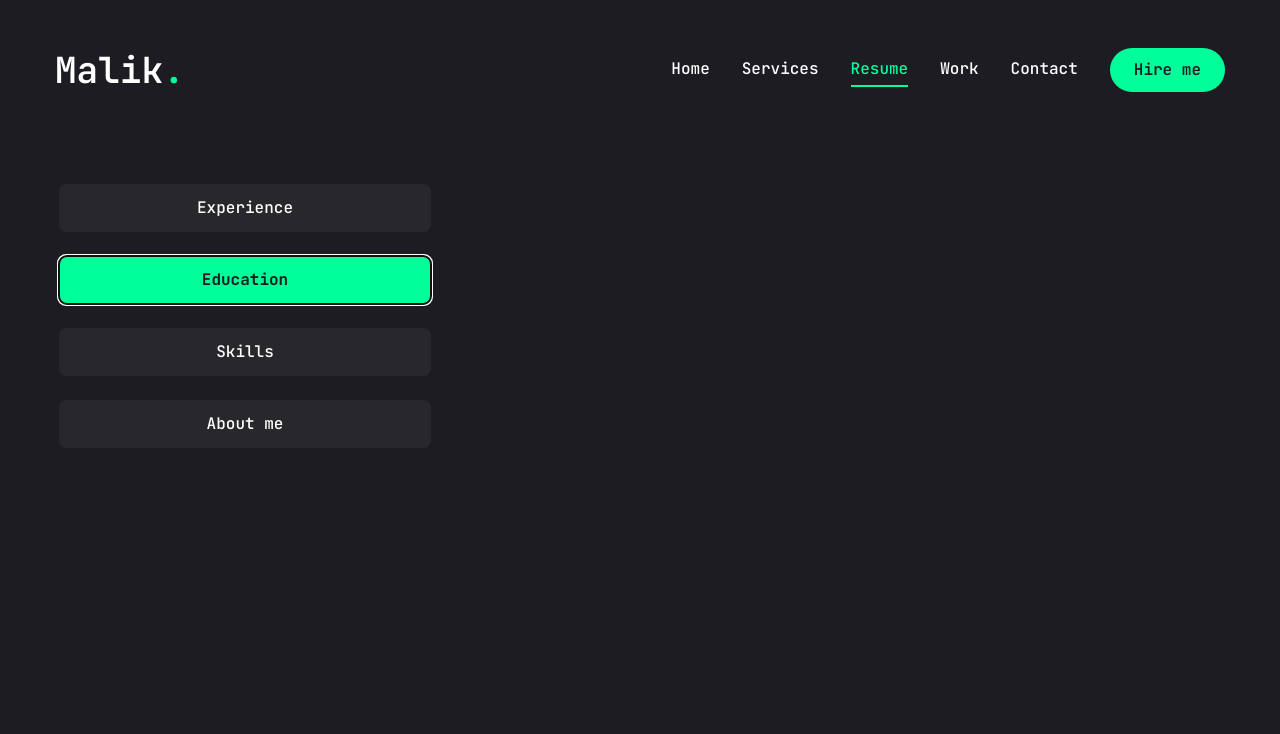
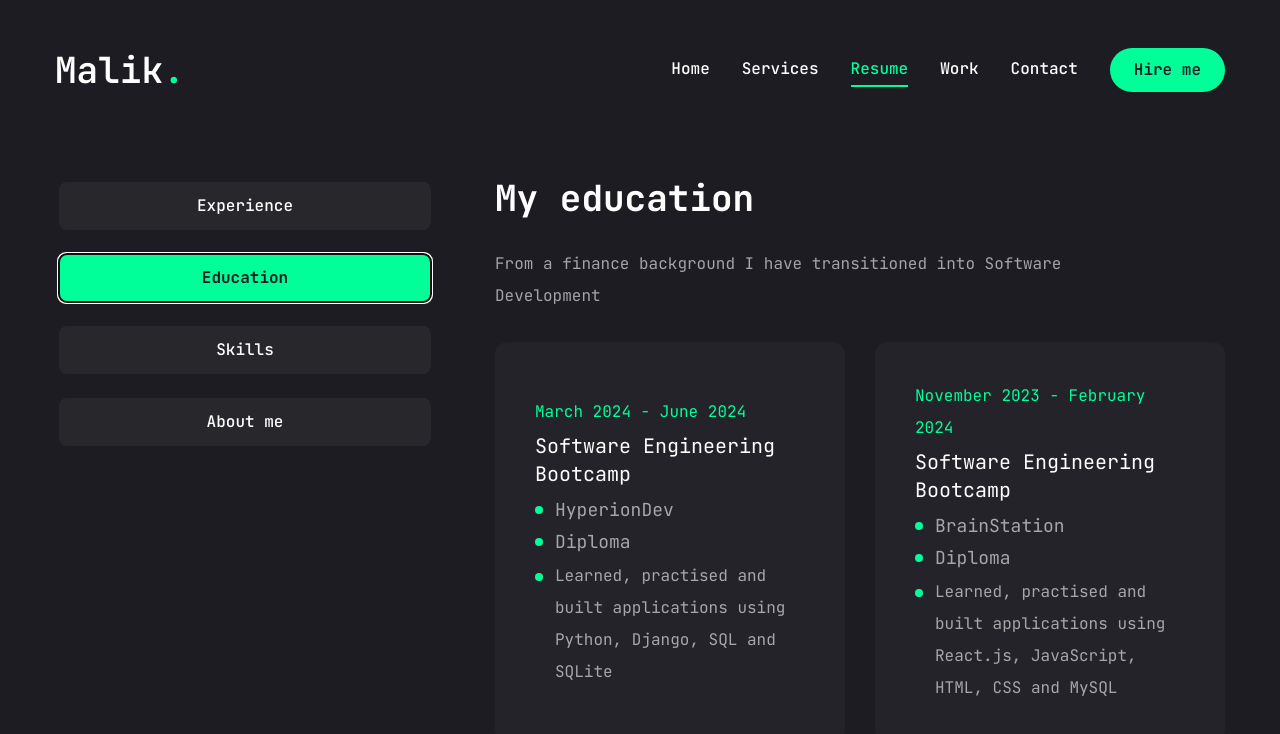
Before and after one commit to MalikP1/malik-portfolio, a Next.js app: page /resume in a window 1280 px wide. Both pictures are taken after a click on the tab "Education". Shown: the top 734 px of the page. Built offline with nearby package versions, Linux system fonts and the light colour scheme.

Commit message:
add all data to the resume page with styling

```diff
--- a/app/resume/page.jsx
+++ b/app/resume/page.jsx
@@ -24,27 +24,24 @@ import {
 const about = {
   title: "About me",
   description: "Eager learner with a passion for technology, recently transitioned into software engineering after completing a 3-month "+
-"and 4-month intensive bootcamp. I'm a highly motivated individual with a strong foundation in web development "+
-"technologies like React.js, TypeScript and Next.js and backend development with Python and Django. My skills also "+
-"include version control with Git and database management with MySQL and SQLite. I love the challenge of solving "+
-"complex problems with creative solutions. I'm actively seeking an entry-level software engineering role to leverage my "+
-"skills and contribute to a dynamic team.",
+"and 4-month intensive bootcamp. I love the challenge of solving complex problems with creative solutions. I'm actively seeking an entry-level"+
+" software engineering role to leverage my skills and contribute to a dynamic team.",
   info: [
     {
       fieldName: "Name",
       fieldValue: "Malik Pinkerton"
     },
     {
+      fieldName: "Email",
+      fieldValue: "m.pinkerton7@outlook.com"
+    },
+    {
       fieldName: "Phone",
       fieldValue: "(+44) 780 421 6940"
     },
     {
-      fieldName: "Email",
-      fieldValue: "m.pinkerton7@outlook.com"
-    },
-    {
       fieldName: "Experience",
-      fieldValue: "1 Year"
+      fieldValue: "10 months"
     },
     {
       fieldName: "Freelance",
@@ -113,7 +110,7 @@ const education = {
       institution: "Firebrand Training",
       title: "Certificate in Information Security Management Principles (CISMP)",
       qualification: "Certificate",
-      description: "Completed course over 2 months learning best practises and strategies for information security",
+      description: "Learned best practises and strategies for information security",
       duration: "February 2022 - April 2022"
     },
     {
@@ -130,7 +127,7 @@ const education = {
 
 const skills = {
   title: "My skills",
-  description: "",
+  description: "Through 10 months of taught training and independent learning, practise and building applications, I have gained the following skills",
   skillList: [
     {
       icon: <FaHtml5 />,
@@ -138,7 +135,7 @@ const skills = {
     },
     {
       icon: <FaCss3 />,
-      name: "Css",
+      name: "Css 3",
     },
     {
       icon: <FaJs />,
@@ -180,10 +177,6 @@ const skills = {
       icon: <SiTailwindcss />,
       name: "Tailwind.css",
     },
-    {
-      icon: <FaFigma />,
-      name: "Figma",
-    },
   ]
 }
 
@@ -224,7 +217,138 @@ const Resume = () => {
           <div className="min-h-[70vh] w-full">
             {/* experience */}
             <TabsContent value="experience" className="w-full">
-              experience
+              <div className="flex flex-col gap-[1.875rem] text-center xl:text-left">
+                <h3 className="text-4xl font-bold">{experience.title}</h3>
+                <p className="max-w-[37.5rem] text-white/60 mx-auto xl:mx-0">
+                  {experience.description}
+                </p>
+                <ScrollArea className="h-[25rem]">
+                  <ul className="grid grid-cols-1 lg:grid-cols-2 gap-[1.875rem]">
+                    {experience.items.map((item, index)=> {
+                      return (
+                      <li
+                        key={index}
+                        className="bg-[#232329] h-[11.5rem] py-6 px-10 rounded-xl
+                        flex flex-col justify-center items-center lg:items-start
+                        gap-1"
+                      >
+                        <span className="text-accent">{item.duration}</span>
+                        <h3 className="text-xl max-w-[16.25rem] min-h-[3.75rem]
+                        text-center lg:text-left">
+                          {item.position}
+                        </h3>
+                        <div className="flex items-center gap-3">
+                          {/* dot */}
+                          <span className="w-[0.375rem] h-[0.375rem] rounded-full
+                          bg-accent"></span>
+                          <p className="text-white/60">{item.company}</p>
+                        </div>
+                      </li>
+                      )
+                    })}
+                  </ul>
+                </ScrollArea>
+              </div>
+            </TabsContent>
+
+            {/* education */}
+            <TabsContent value="education" className="w-full">
+            <div className="flex flex-col gap-[1.875rem] text-center xl:text-left">
+                <h3 className="text-4xl font-bold">{education.title}</h3>
+                <p className="max-w-[37.5rem] text-white/60 mx-auto xl:mx-0">
+                  {education.description}
+                </p>
+                <ScrollArea className="h-[25rem]">
+                  <ul className="grid grid-cols-1 lg:grid-cols-2 gap-[1.875rem]">
+                    {education.items.map((item, index)=> {
+                      return (
+                      <li
+                        key={index}
+                        className="bg-[#232329] h-[25rem] py-6 px-10 rounded-xl
+                        flex flex-col justify-center items-center lg:items-start
+                        gap-1"
+                      >
+                        <span className="text-accent">{item.duration}</span>
+                        <h3 className="text-xl max-w-[16.25rem] min-h-[3.75rem]
+                        text-center lg:text-left">
+                          {item.title}
+                        </h3>
+                        <div className="flex items-center gap-3">
+                          {/* dot */}
+                          <span className="w-[0.5rem] h-[0.5rem] rounded-full
+                          bg-accent"></span>
+                          <p className="text-white/60 text-lg">{item.institution}</p>
+                        </div>
+                        <div className="flex items-center gap-3">
+                          {/* dot */}
+                          <span className="w-[0.5rem] h-[0.5rem] rounded-full
+                          bg-accent"></span>
+                          <p className="text-white/60 text-lg">{item.qualification}</p>
+                        </div>
+                        <div className="flex items-baseline gap-3">
+                          {/* dot */}
+                          <span className="w-[0.375rem] h-[0.375rem] rounded-full
+                          bg-accent py-1 px-1"></span>
+                          <p className="text-white/60">{item.description}</p>
+                        </div>
+                      </li>
+                      )
+                    })}
+                  </ul>
+                </ScrollArea>
+              </div>
+            </TabsContent>
+
+            {/* skills */}
+            <TabsContent value="skills" className="w-full h-full">
+              <div className="flex flex-col gap-[1.875rem]">
+                <div className="flex flex-col gap-[1.875rem] text-center xl:text-left">
+                  <h3 className="text-4xl font-bold">{skills.title}</h3>
+                  <p className="max-w-[37.5rem] text-white/60 mx-auto xl:mx-0">
+                    {skills.description}
+                  </p>
+                </div>
+                <ul className="grid grid-cols-2 sm:grid-cols-3 md:grid-cols-4 gap-4 xl:gap-[1.875rem]">
+                  {skills.skillList.map((skill, index)=> {
+                    return (
+                      <li key={index}>
+                        <TooltipProvider delayDuration={100}>
+                          <Tooltip>
+                            <TooltipTrigger className="w-full h-[150px] bg-[#232329] rounded-xl flex justify-center items-center group">
+                              <div className="text-6xl group-hover:text-accent transition-all duration-300">
+                                {skill.icon}
+                              </div>
+                            </TooltipTrigger>
+                            <TooltipContent>
+                              <p className="capitalize">{skill.name}</p>
+                            </TooltipContent>
+                          </Tooltip>
+                        </TooltipProvider>
+                      </li>
+                    )
+                  })}
+                </ul>
+              </div>
+            </TabsContent>
+
+            {/* about */}
+            <TabsContent value="about" className="w-full text-center xl:text-left">
+              <div className="flex flex-col gap-[30px]">
+                <h3 className="text-4xl font-bold">{about.title}</h3>
+                <p className="max-w-[600px] text-white/60 mx-auto xl:mx-0">
+                  {about.description}
+                </p>
+                <ul className="grid grid-cols-1 xl:grid-cols-2 gap-y-6 max-2-[620px] mx-auto xl:mx-0">
+                  {about.info.map((item, index)=> {
+                    return (
+                      <li key={index} className="flex items-center justify-center xl:justify-start gap-4">
+                        <span className="text-white/60">{item.fieldName}</span>
+                        <span className="text-xl">{item.fieldValue}</span>
+                      </li>
+                    )
+                  })}
+                </ul>
+              </div>
             </TabsContent>
           </div>
         </Tabs>
--- a/components/ui/scroll-area.jsx
+++ b/components/ui/scroll-area.jsx
@@ -32,7 +32,7 @@ const ScrollBar = React.forwardRef(({ className, orientation = "vertical", ...pr
       className
     )}
     {...props}>
-    <ScrollAreaPrimitive.ScrollAreaThumb className="relative flex-1 rounded-full bg-slate-200 dark:bg-slate-800" />
+    <ScrollAreaPrimitive.ScrollAreaThumb className="relative flex-1 rounded-full bg-accent dark:bg-slate-800" />
   </ScrollAreaPrimitive.ScrollAreaScrollbar>
 ))
 ScrollBar.displayName = ScrollAreaPrimitive.ScrollAreaScrollbar.displayName
```
